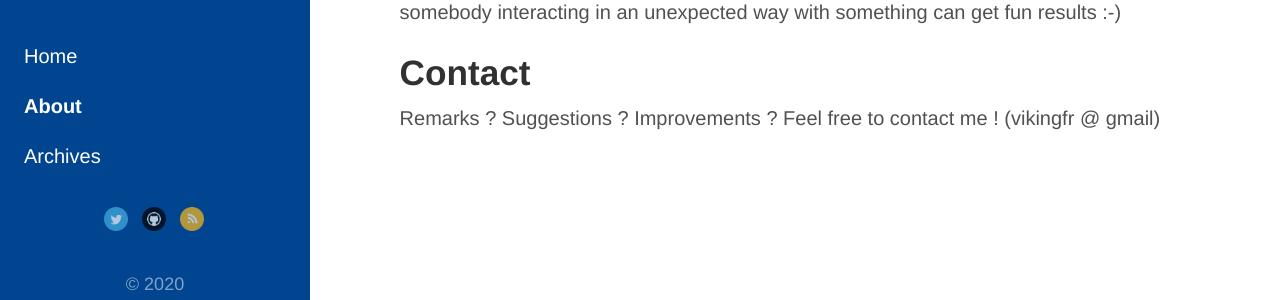
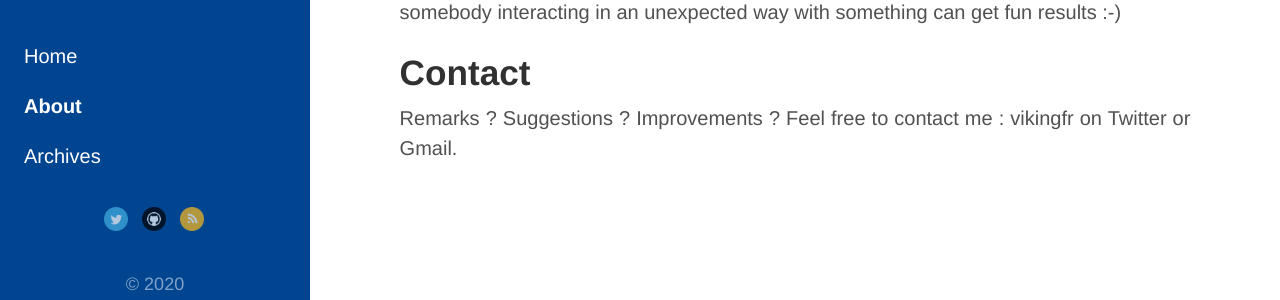
Before and after one commit to v1k1ngfr/v1k1ngfr.github.io, a Jekyll site: the page built from about.md, in a window 1280 px wide. Shown: the part 419-719 px from the top of the page. Built offline with Jekyll 4.4.1, drawn with Linux system fonts in a browser that asks for light colours.

Commit message:
Add contact method

```diff
--- a/about.md
+++ b/about.md
@@ -13,4 +13,4 @@ From my point of view Hacking includes sharing. This place dumps stuffs I found
 I discovered Hacking during the late 90s and I'm still amazed by all those fun topics were somebody interacting in an unexpected way with something can get fun results :-)
 
 # Contact
-Remarks ? Suggestions ? Improvements ? Feel free to contact me !  (vikingfr @ gmail)
+Remarks ? Suggestions ? Improvements ? Feel free to contact me : vikingfr on Twitter or Gmail.
```
